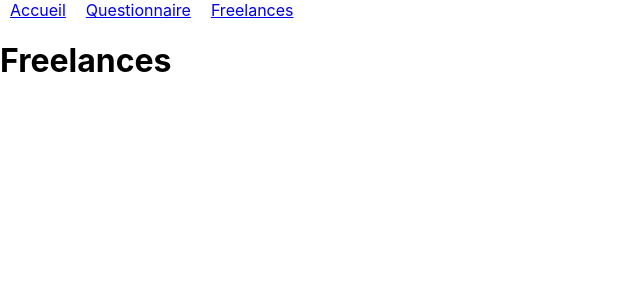
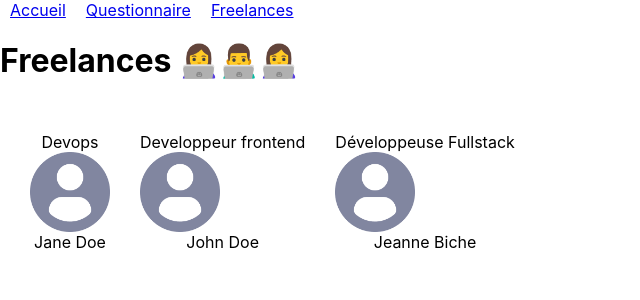
Before and after one commit to ourystd/shiny-agency, a React (Create React App) app: page /freelances in a window 1280 px wide. Shown: the top 300 px of the page, without its empty margins (0-640 px from the left). Built offline with nearby package versions, Linux system fonts and the light colour scheme.

Commit message:
props types added

```diff
--- a/package.json
+++ b/package.json
@@ -6,6 +6,7 @@
     "@testing-library/jest-dom": "^5.14.1",
     "@testing-library/react": "^13.0.0",
     "@testing-library/user-event": "^13.2.1",
+    "prop-types": "^15.8.1",
     "react": "^18.1.0",
     "react-dom": "^18.1.0",
     "react-router-dom": "6.3.0",
--- /dev/null
+++ b/src/components/Card.jsx
@@ -0,0 +1,31 @@
+import PropTypes from "prop-types";
+import DefaultPicture from "../assets/profile.png";
+
+const Card = ({ label, title, picture }) => {
+  return (
+    <div
+      style={{
+        display: "flex",
+        flexDirection: "column",
+        padding: 15,
+        textAlign: "center",
+      }}
+    >
+      <span>{label}</span>
+      <img src={picture} alt="freelance" height={80} width={80} />
+      <span>{title}</span>
+    </div>
+  );
+};
+
+Card.propTypes = {
+  label: PropTypes.string.isRequired,
+  title: PropTypes.string.isRequired,
+  picture: PropTypes.string.isRequired,
+};
+
+Card.defaultProps = {
+  picture: DefaultPicture,
+};
+
+export default Card;
--- a/src/pages/Freelances.jsx
+++ b/src/pages/Freelances.jsx
@@ -1,7 +1,43 @@
+import DefaultPicture from "../assets/profile.png";
+import Card from "../components/Card";
+
+const freelanceProfiles = [
+  {
+    name: "Jane Doe",
+    jobTitle: "Devops",
+    picture: DefaultPicture,
+  },
+  {
+    name: "John Doe",
+    jobTitle: "Developpeur frontend",
+    picture: DefaultPicture,
+  },
+  {
+    name: "Jeanne Biche",
+    jobTitle: "Développeuse Fullstack",
+    picture: DefaultPicture,
+  },
+];
+
 const Freelances = () => {
+  console.log("Freelances", freelanceProfiles);
+
   return (
     <div>
-      <h1>Freelances</h1>
+      <h1>Freelances 👩‍💻👨‍💻👩‍💻</h1>
+      <div
+        className="freelance-profiles"
+        style={{ display: "flex", padding: 15 }}
+      >
+        {freelanceProfiles.map((profile, index) => (
+          <Card
+            key={`${profile.name}-${index}`}
+            label={profile.jobTitle}
+            title={profile.name}
+            picture={profile.picture}
+          />
+        ))}
+      </div>
     </div>
   );
 };
```
Also changed, not shown: src/assets/profile.png (added).
